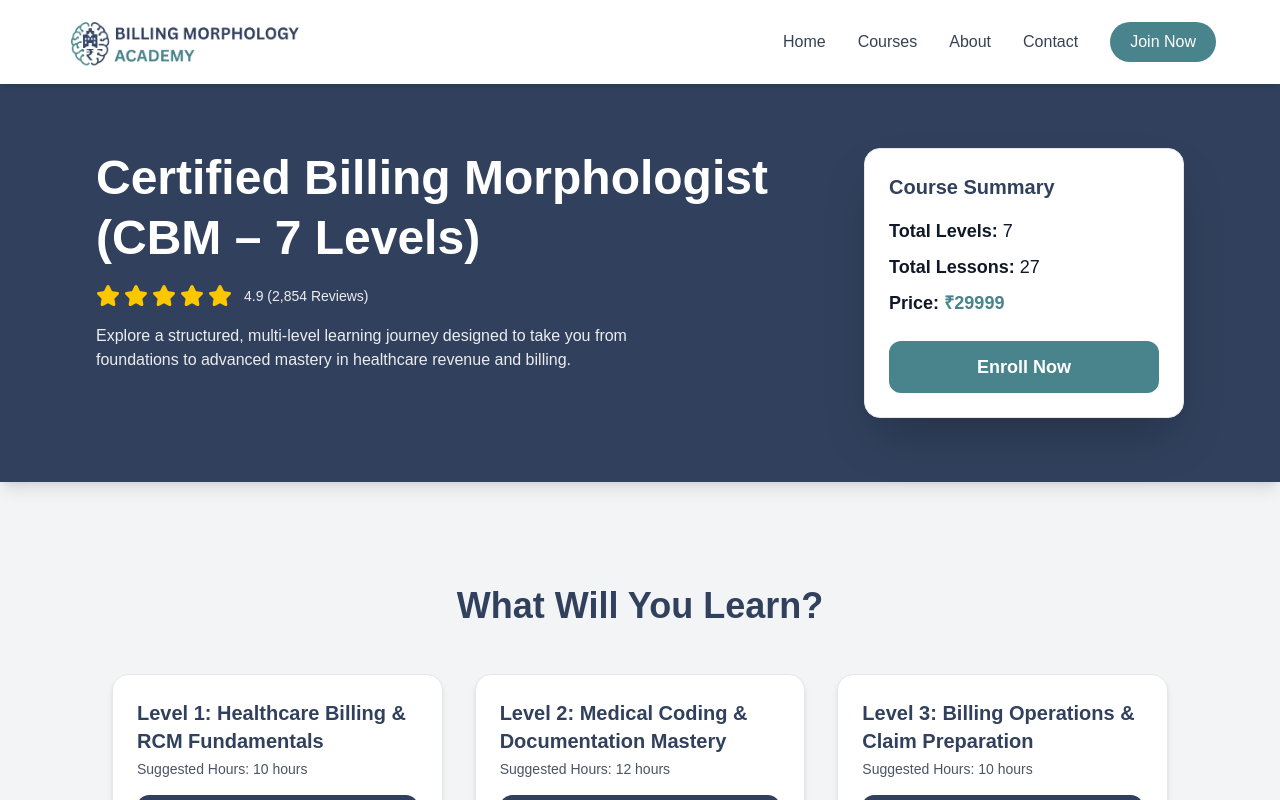
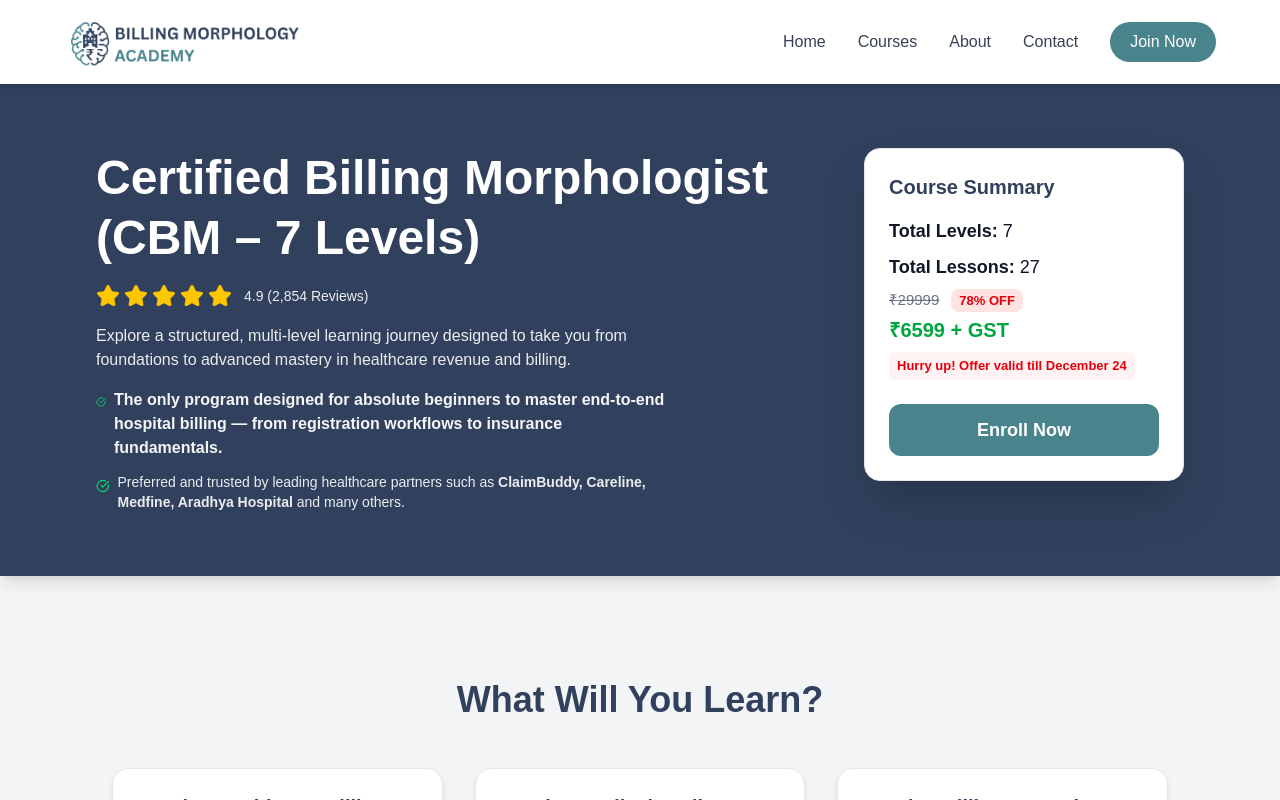
Before and after one commit to Chandan784/BillingMorphology, a Next.js app: page /Course/cbm7 in a window 1280 px wide. Shown: the top 800 px of the page. Built offline with nearby package versions, Linux system fonts and the light colour scheme.

Commit message:
new update

```diff
--- a/src/app/Course/[id]/page.js
+++ b/src/app/Course/[id]/page.js
@@ -33,6 +33,7 @@ export default function CourseDetails() {
         totalLevels={totalLevels}
         totalLessons={totalLessons}
         price={course.price || 12000}
+        introPrice={course.introPrice || 12000}
       />
 
       {/* MAIN CONTENT */}
--- a/src/app/CourseData.js
+++ b/src/app/CourseData.js
@@ -3,6 +3,7 @@ export const cbmCourses = [
     id: "cbm7",
     courseTitle: "Certified Billing Morphologist (CBM – 7 Levels)",
     price: 29999,
+    introPrice: 6599,
     levels: [
       {
         level: 1,
@@ -316,6 +317,7 @@ export const cbmCourses = [
     id: "chis7",
     courseTitle: "Certified Health Insurance Specialist (CHIS – 7 Levels)",
     price: 38999,
+    introPrice: 6599,
     levels: [
       {
         level: 1,
@@ -594,6 +596,7 @@ export const cbmCourses = [
     courseTitle:
       "Certified Healthcare Billing Support Executive (CHBSE – 2 Levels)",
     price: 15999,
+    introPrice: 5999,
     levels: [
       {
         level: 1,
@@ -722,6 +725,7 @@ export const cbmCourses = [
     id: "hhs3",
     courseTitle: "Certified Healthcare Hospitality Specialist (HHS – 3 Levels)",
     price: 18599,
+    introPrice: 5599,
     levels: [
       // LEVEL 1 -----------------------------------------
       {
@@ -877,7 +881,7 @@ export const cbmCourses = [
   {
     id: "ccc-cs",
     courseTitle: "Certified Clinical Claims & Cashless Specialist (CCC-CS)",
-
+    introPrice: 7599,
     totalLevels: 6,
     price: 39999,
     rating: 4.9,
@@ -1173,7 +1177,7 @@ export const cbmCourses = [
   {
     id: "chsa",
     courseTitle: "Certified Healthcare Service Associate (CHSA)",
-
+    introPrice: 4599,
     totalLevels: 1,
     price: 8999,
     rating: 4.8,
--- a/src/app/components/CourseCard.jsx
+++ b/src/app/components/CourseCard.jsx
@@ -66,9 +66,35 @@ export default function CourseCard({ course }) {
         </div>
 
         {/* PRICE */}
-        <p className="mt-4 text-[15px] md:text-[16px] font-bold text-green-600">
-          ₹{course.price} + GST
-        </p>
+        <div className="mt-4">
+          {/* Calculate Discount */}
+          {(() => {
+            const discountPercent = Math.round(
+              ((course.price - course.introPrice) / course.price) * 100
+            );
+
+            return (
+              <>
+                <div className="flex items-center gap-3">
+                  {/* MRP Price */}
+                  <p className="text-[13px] md:text-[14px] text-gray-500 line-through">
+                    ₹{course.price}
+                  </p>
+
+                  {/* Discount */}
+                  <span className="text-[12px] md:text-[13px] bg-red-100 text-red-600 px-2 py-0.5 rounded-lg font-semibold">
+                    {discountPercent}% OFF
+                  </span>
+                </div>
+
+                {/* Final Price */}
+                <p className="text-[16px] md:text-[18px] font-bold text-green-600 mt-1">
+                  ₹{course.introPrice} + GST
+                </p>
+              </>
+            );
+          })()}
+        </div>
 
         {/* BUTTON */}
         <Link href={`/Course/${course.id}`}>
--- a/src/app/components/course-details/CourseHeader.jsx
+++ b/src/app/components/course-details/CourseHeader.jsx
@@ -1,13 +1,17 @@
 "use client";
 import React from "react";
-import { Star } from "lucide-react";
+import { Star, CheckCircle } from "lucide-react";
 
 export default function CourseHeader({
   title,
   totalLevels,
   totalLessons,
-  price,
+  price, // MRP
+  introPrice, // Discounted Price
 }) {
+  // Dynamic discount calculation
+  const discountPercent = Math.round(((price - introPrice) / price) * 100);
+
   return (
     <section className="w-full bg-[#31415d] text-white py-16 px-6 lg:px-24 shadow-lg relative">
       <div className="max-w-7xl mx-auto flex flex-col lg:flex-row items-center lg:items-start gap-10">
@@ -28,11 +32,35 @@ export default function CourseHeader({
             <span className="ml-2 text-sm opacity-90">4.9 (2,854 Reviews)</span>
           </div>
 
+          {/* Short description */}
           <p className="text-md opacity-90 mt-4 max-w-xl">
             Explore a structured, multi-level learning journey designed to take
             you from foundations to advanced mastery in healthcare revenue and
             billing.
           </p>
+
+          {/* 🔥 NEW LINE 1 — Program Highlight with Tick */}
+          <div className="flex items-start gap-2 mt-4 max-w-xl">
+            <CheckCircle className="text-green-400 w-5 h-5 mt-1" />
+            <p className="text-md font-semibold opacity-95">
+              The only program designed for absolute beginners to master
+              end-to-end hospital billing — from registration workflows to
+              insurance fundamentals.
+            </p>
+          </div>
+
+          {/* 🔥 NEW LINE 2 — Trusted Partners with Tick */}
+          <div className="flex items-start gap-2 mt-3 max-w-xl">
+            <CheckCircle className="text-green-400 w-5 h-5 mt-1" />
+            <p className="text-sm opacity-90">
+              Preferred and trusted by leading healthcare partners such as
+              <span className="font-semibold">
+                {" "}
+                ClaimBuddy, Careline, Medfine, Aradhya Hospital
+              </span>{" "}
+              and many others.
+            </p>
+          </div>
         </div>
 
         {/* RIGHT — SIDEBAR SUMMARY CARD */}
@@ -49,12 +77,29 @@ export default function CourseHeader({
             <strong>Total Lessons:</strong> {totalLessons}
           </p>
 
-          <p className="mb-6 text-lg">
-            <strong>Price:</strong>{" "}
-            <span className="text-[#49838c] font-bold">₹{price}</span>
-          </p>
+          {/* PRICE SECTION */}
+          <div className="mb-6">
+            {/* MRP + Discount */}
+            <div className="flex items-center gap-3">
+              <p className="text-gray-500 line-through text-[15px]">₹{price}</p>
 
-          {/* CTA Buttons */}
+              <span className="text-[13px] bg-red-100 text-red-600 px-2 py-0.5 rounded-lg font-semibold">
+                {discountPercent}% OFF
+              </span>
+            </div>
+
+            {/* Final Intro Price */}
+            <p className="mt-1 text-xl font-bold text-green-600">
+              ₹{introPrice} + GST
+            </p>
+
+            {/* 🔥 Limited period offer line */}
+            <p className="mt-2 text-[13px] text-red-600 font-semibold bg-red-50 px-2 py-1 rounded-md inline-block">
+              Hurry up! Offer valid till December 24
+            </p>
+          </div>
+
+          {/* CTA Button */}
           <button
             onClick={() =>
               window.open(
@@ -68,9 +113,6 @@ export default function CourseHeader({
           >
             Enroll Now
           </button>
-          {/* <button className="w-full mt-3 border border-[#31415d] text-[#31415d] py-3 rounded-xl text-lg font-semibold hover:bg-[#e6e9ef] transition">
-            Download Syllabus
-          </button> */}
         </div>
       </div>
     </section>
```
